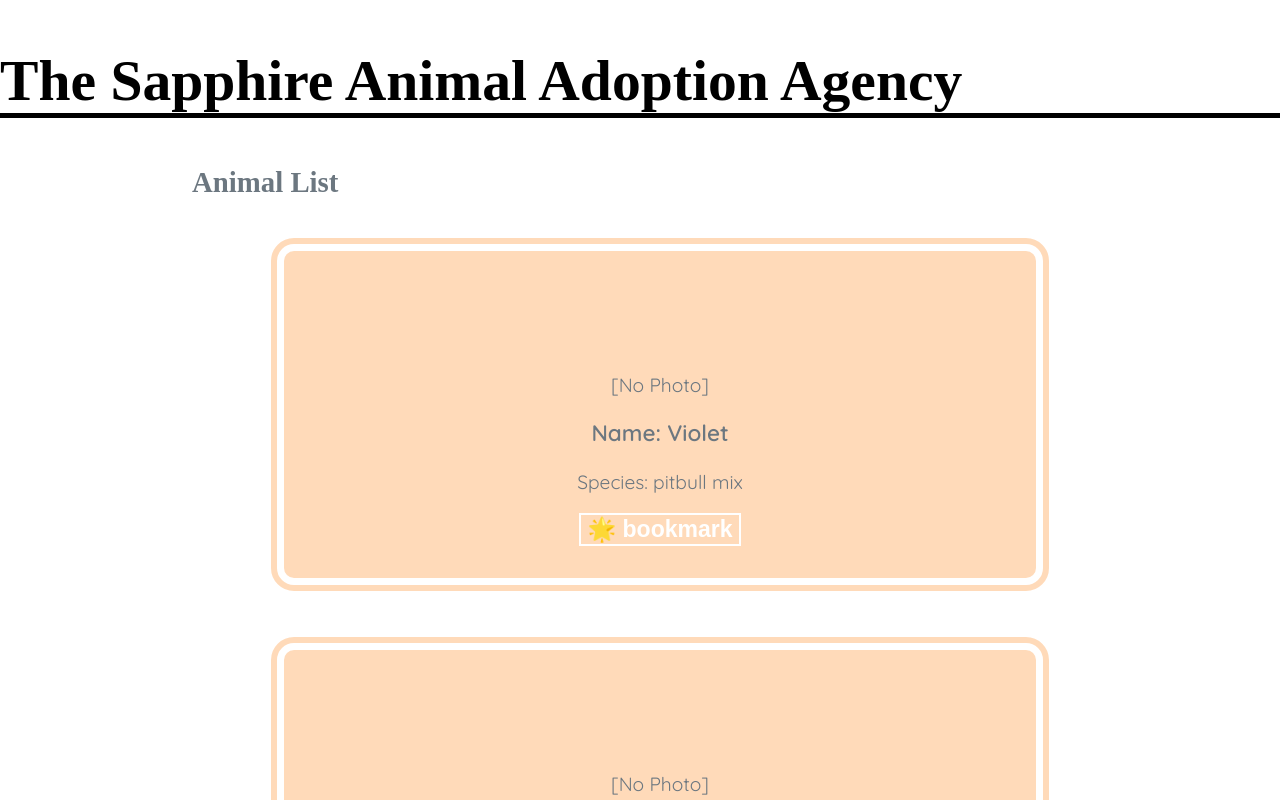
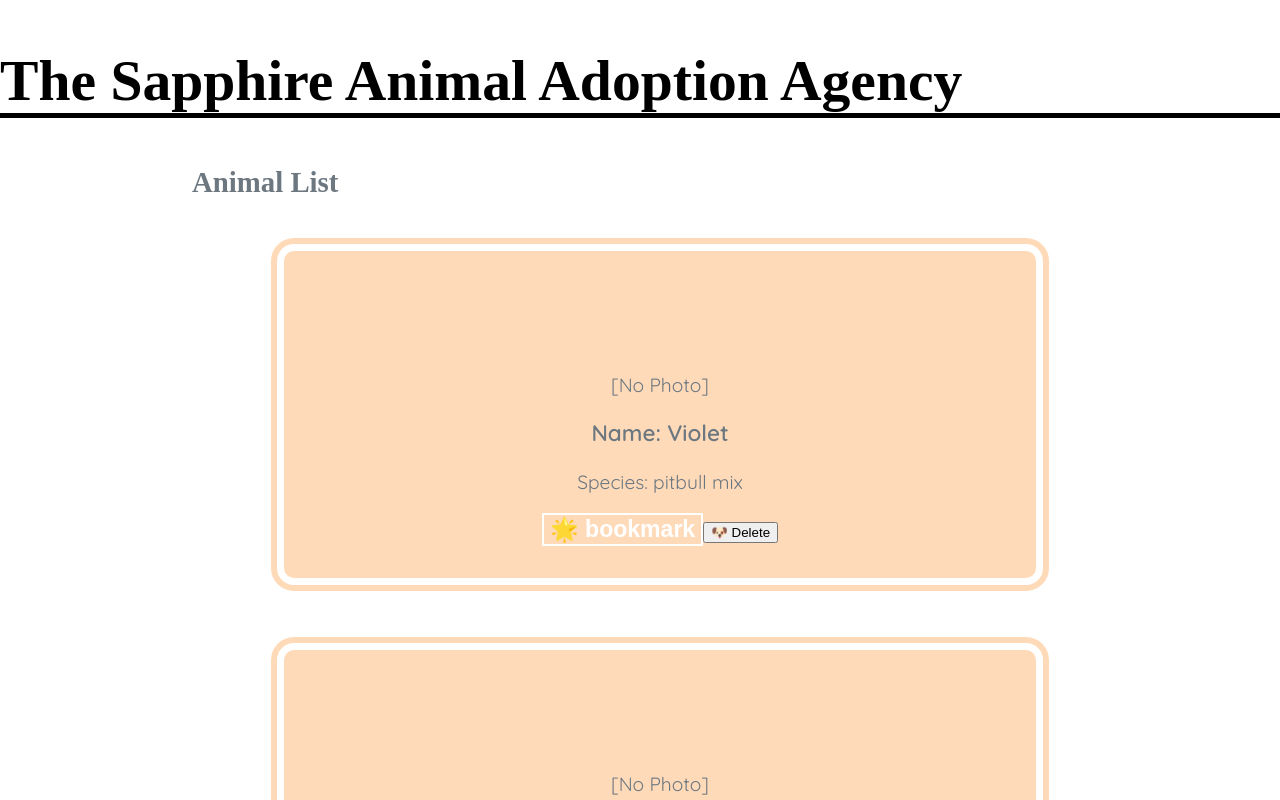
Before and after one commit to Ada-C19/sapphire-flasky-frontend, a React (Create React App) app: page / in a window 1280 px wide. Shown: the top 800 px of the page. Built offline with nearby package versions, Linux system fonts and the light colour scheme; a web font is replaced by a local one.

Commit message:
Add delete Animal functionality

```diff
--- a/src/App.js
+++ b/src/App.js
@@ -54,12 +54,31 @@ function App() {
     setAnimals(updatedAnimals);
   }
 
+  const updateDelete = (animalId) => {
+    const updatedAnimals = animals.map((animal) => {
+      if (animal.id !== animalId) {
+        return { ...animal };
+      }
+    });
+
+    // taken from https://stackoverflow.com/questions/28607451/removing-undefined-values-from-array
+    const filteredUpdatedData = updatedAnimals.filter(function (element) {
+      return element !== undefined;
+    });
+
+    setAnimals(filteredUpdatedData);
+  }
+
 
   // Comments outside of JSX (but still in JavaScript (aka JS that is not "returned")) can still be //'s.
   return (
     <section>
       <h1>The Sapphire Animal Adoption Agency</h1>
-      <AnimalList listOfAnimals={animals} updateBookmark={updateBookmark}></AnimalList>
+      <AnimalList
+        listOfAnimals={animals}
+        updateBookmark={updateBookmark}
+        updateDelete={updateDelete}
+      ></AnimalList>
     </section>
   );
 }
--- a/src/components/Animal.js
+++ b/src/components/Animal.js
@@ -22,6 +22,11 @@ const Animal = (props) => {
         animalStyle = 'Animal bookmarked';
     }
 
+    const toggleDelete = () => {
+        console.log("toggle Delete is called!")
+        props.updateDelete(props.id)
+    }
+
     return (
     <section className={animalStyle}>
         <div className='ribbon'></div>
@@ -29,6 +34,7 @@ const Animal = (props) => {
         <h3>Name: { props.name }</h3>
         <p>Species: { props.species }</p>
         <button onClick={toggleBookmark} className="bookmark-button">🌟 Bookmark</button>
+        <button onClick={toggleDelete} className="delete-button">🐶 Delete </button>
     </section>);
 };
 
@@ -39,7 +45,8 @@ Animal.propTypes = {
     age: PropTypes.number,
     photo: PropTypes.string,
     isBookmarked: PropTypes.bool,
-    updateBookmark: PropTypes.func
+    updateBookmark: PropTypes.func,
+    updateDelete: PropTypes.func
 }
 
 export default Animal;
--- a/src/components/AnimalList.js
+++ b/src/components/AnimalList.js
@@ -7,6 +7,8 @@ const AnimalList = (props) => {
     // If the parameter is props instead, you can do these!
     const listOfAnimals = props.listOfAnimals;
     // const { listOfAnimals } = props;
+
+    console.log(props);
 
     return (
     <section className="AnimalList">
@@ -25,6 +27,7 @@ const AnimalList = (props) => {
                             photo={ creature.photo }
                             isBookmarked = { creature.isBookmarked }
                             updateBookmark = { props.updateBookmark }
+                            updateDelete = { props.updateDelete }
                         />
                     </li>)
                 )
@@ -46,7 +49,8 @@ AnimalList.propTypes = {
             isBookmarked: PropTypes.bool
         })
     ),
-    updateBookmark: PropTypes.func
+    updateBookmark: PropTypes.func,
+    updateDelete: PropTypes.func
 }
 
 export default AnimalList;
```
